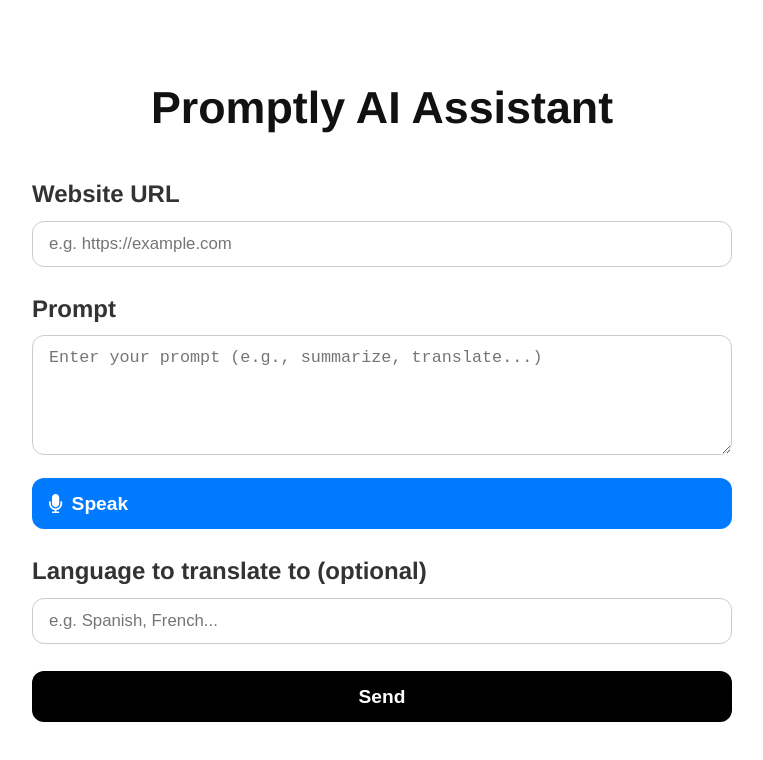
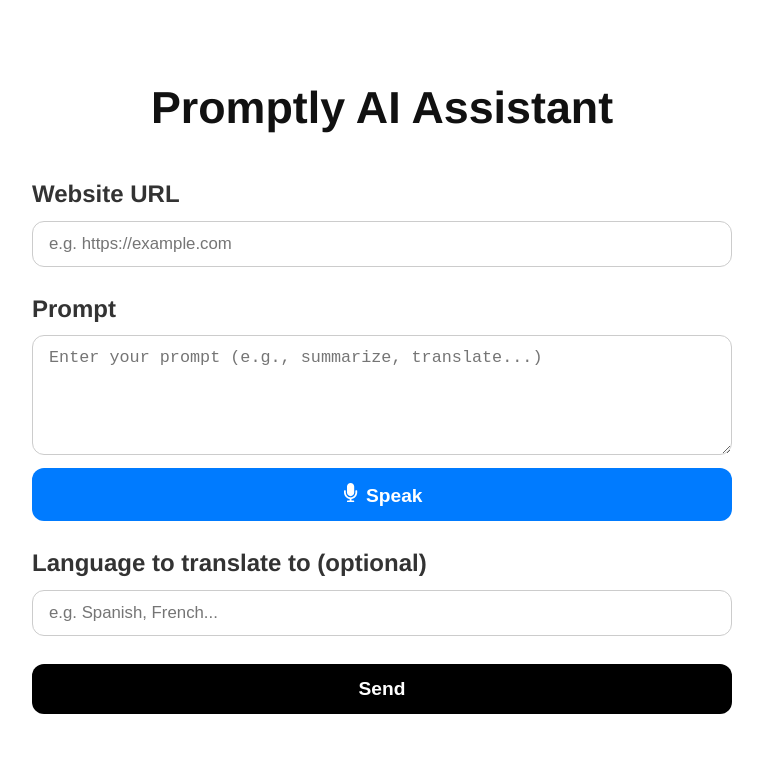
Before and after one commit to notwarrior04/promptly-ai, a React (Vite) app: page / in a window 1280 px wide. Shown: the top 760 px of the page, without its empty margins (258-1021 px from the left). Built offline with nearby package versions, Linux system fonts and the light colour scheme.

Commit message:
Fix: Match Speak button width with Send button

```diff
--- a/src/styles/chatbot.css
+++ b/src/styles/chatbot.css
@@ -88,22 +88,27 @@
 
 .mic-button,
 .speak-button {
-  background-color: #007bff; /* Blue */
-  color: white;
+  background-color: #007bff;
+  color: #fff;
+  font-size: 1.2rem;
+  font-weight: 600;
+  text-align: center;
+  padding: 0.9rem;
+  border-radius: 12px;
   border: none;
-  padding: 0.9rem;
-  margin-top: 10px;
-  border-radius: 12px;
   cursor: pointer;
-  display: inline-flex;
-  align-items: center;
-  gap: 6px;
-  font-weight: bold;
-  width: 100%;
-  font-size: 1.2rem;
-  box-sizing: border-box;
+  transition: background 0.3s ease;
 }
 
+.speak-button:hover {
+  background-color: #0e6bce;
+  text-align: center;
+}
+
+.speak-button:hover {
+  background-color: #0e6bce;
+  text-align: center;
+}
 
 /* Mobile responsiveness */
 @media (max-width: 768px) {
```
